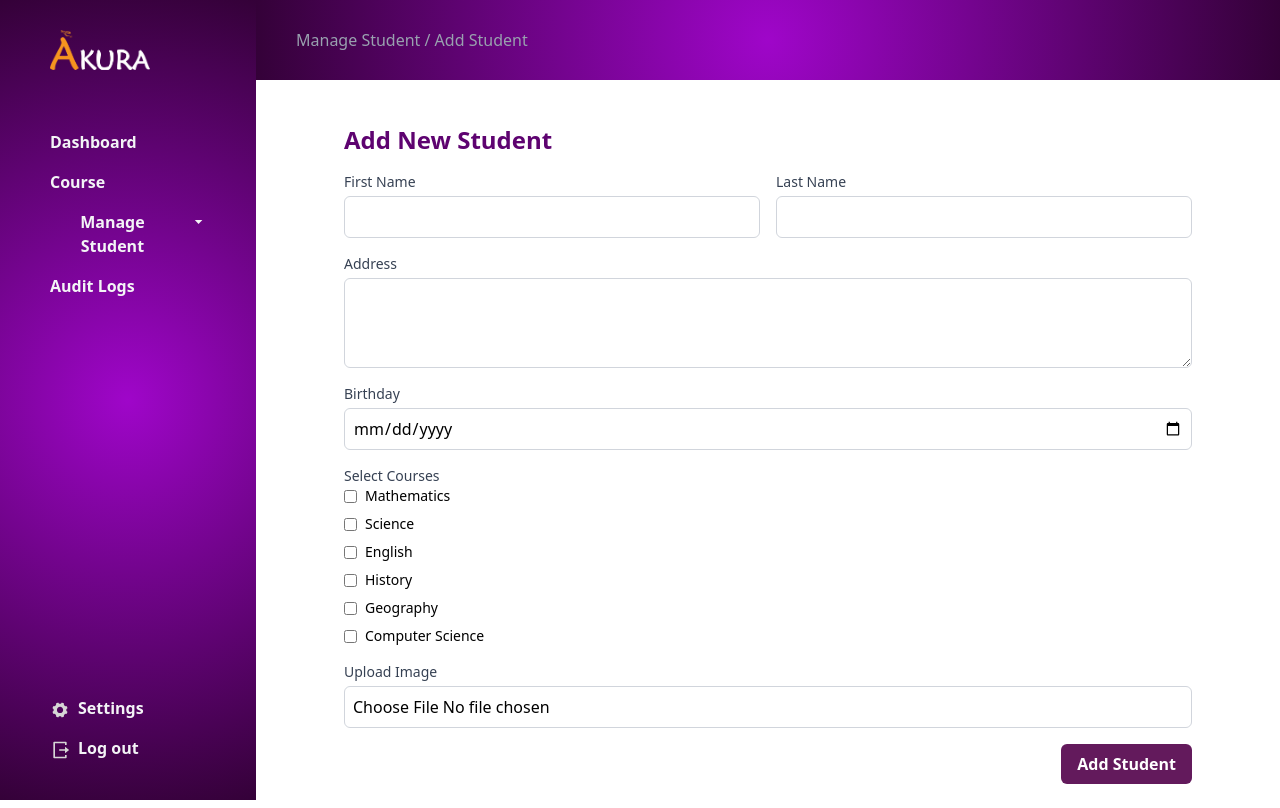
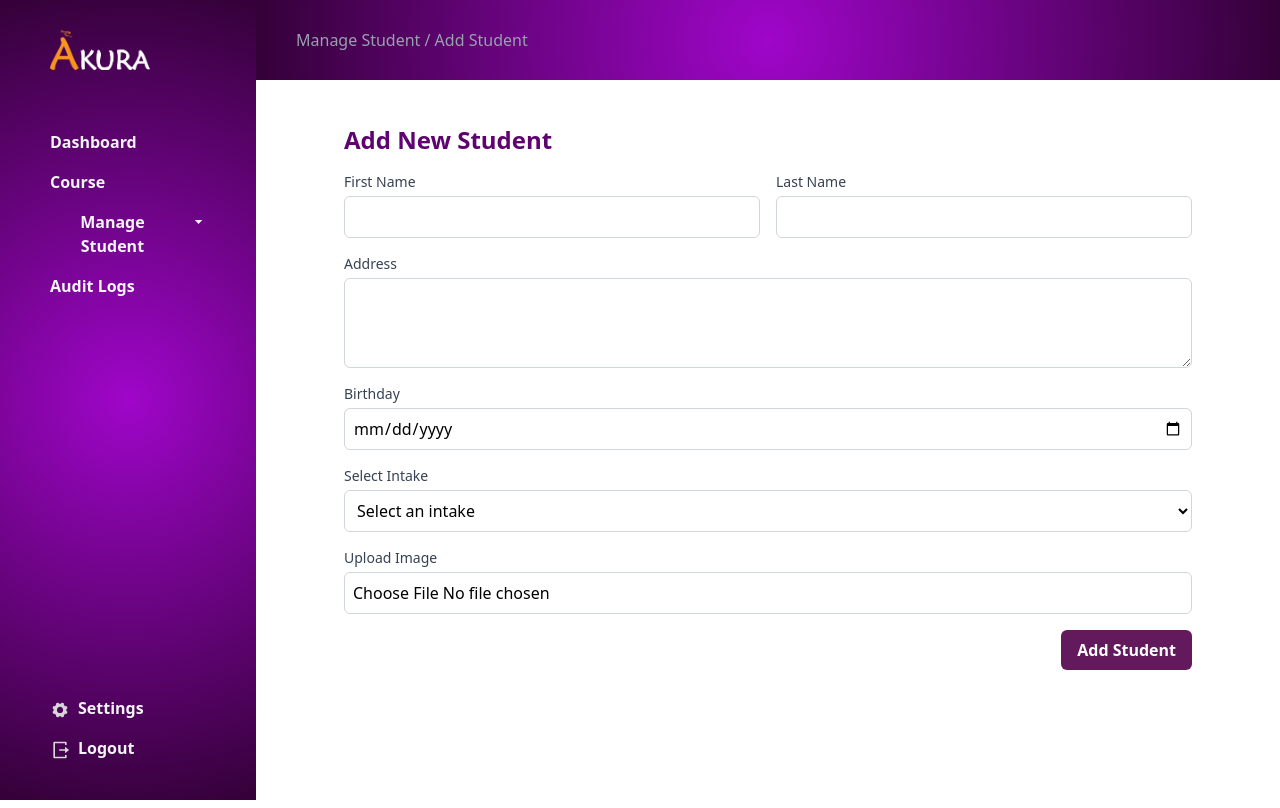
Before and after one commit to SachinThilakarathna/student-management-system, a React (Vite) app: page /addstudent in a window 1280 px wide. Built offline with nearby package versions, Linux system fonts and the light colour scheme.

Commit message:
Update some files

```diff
--- a/src/Components/Addstudentform.jsx
+++ b/src/Components/Addstudentform.jsx
@@ -6,18 +6,9 @@ function AddStudentForm() {
     lastName: '',
     address: '',
     birthday: '',
-    courses: [],
+    intake: '',
     image: null, // State to store the uploaded image
   });
-
-  const courses = [
-    'Mathematics',
-    'Science',
-    'English',
-    'History',
-    'Geography',
-    'Computer Science',
-  ];
 
   // Handle changes to form input fields
   const handleChange = (e) => {
@@ -25,19 +16,6 @@ function AddStudentForm() {
     setFormData({
       ...formData,
       [name]: value,
-    });
-  };
-
-  // Handle changes for course checkboxes
-  const handleCourseChange = (e) => {
-    const course = e.target.value;
-    const isChecked = e.target.checked;
-
-    setFormData({
-      ...formData,
-      courses: isChecked
-        ? [...formData.courses, course]
-        : formData.courses.filter((c) => c !== course),
     });
   };
 
@@ -115,24 +93,22 @@ function AddStudentForm() {
           />
         </div>
 
+        {/* Intake selection dropdown */}
         <div>
-          <label className="block text-sm font-medium text-gray-700">Select Courses</label>
-          <div className="space-y-2">
-            {courses.map((course, index) => (
-              <div key={index} className="flex items-center">
-                <input
-                  type="checkbox"
-                  id={`course-${course}`}
-                  name="courses"
-                  value={course}
-                  checked={formData.courses.includes(course)}
-                  onChange={handleCourseChange}
-                  className="mr-2"
-                />
-                <label htmlFor={`course-${course}`} className="text-sm">{course}</label>
-              </div>
-            ))}
-          </div>
+          <label htmlFor="intake" className="block text-sm font-medium text-gray-700">Select Intake</label>
+          <select
+            id="intake"
+            name="intake"
+            value={formData.intake}
+            onChange={handleChange}
+            className="mt-1 block w-full p-2 border border-gray-300 rounded-md"
+            required
+          >
+            <option value="">Select an intake</option>
+            <option value="Intake 40">Intake 40</option>
+            <option value="Intake 41">Intake 41</option>
+            <option value="Intake 42">Intake 42</option>
+          </select>
         </div>
 
         {/* Image upload section */}
--- a/src/Components/Header/Slidebarheader.jsx
+++ b/src/Components/Header/Slidebarheader.jsx
@@ -3,7 +3,7 @@ import React from 'react'
 function Slidebarheader(props) {
   return (
     <>
-    <div className='fixed top-0 left-0 w-full z-20'>
+    <div className='fixed top-0 left-0 w-full z-10'>
         <div className='relative bg-[radial-gradient(circle,_#9f06c9,_#340138)] h-20 ml-64'>
         <h1 className='pt-7 pl-10 font-normal text-gray-400'>{props.heading}</h1>
         </div>
--- a/src/Components/LogoutLink.jsx
+++ b/src/Components/LogoutLink.jsx
@@ -0,0 +1,64 @@
+import { useNavigate } from "react-router-dom";
+import { auth } from "../firebase";
+import { signOut } from "firebase/auth";
+import { toast, ToastContainer } from "react-toastify";
+import "react-toastify/dist/ReactToastify.css";
+
+function LogoutLink() {
+  const navigate = useNavigate();
+
+  const handleLogout = async () => {
+    try {
+      await signOut(auth);
+      toast.success("Logged out successfully!", {
+        position: "top-center",
+        autoClose: 2000,
+        style: {
+          background: "#631a5c", // Dark Purple Background
+          color: "#ffffff", // White Text
+          borderRadius: "8px", // Rounded Corners
+          fontSize: "16px", // Font Size
+          padding: "15px", // Padding Inside Toast
+          top: "70px",
+
+        },
+        progressStyle: {
+          background: "#be1faf", // Light Purple Progress Bar
+        },
+      });
+
+      setTimeout(() => navigate("/"), 2000); // Redirect after 2s
+    } catch (error) {
+      toast.error("Logout failed!", {
+        position: "top-center",
+        autoClose: 2000,
+        style: {
+          background: "#be1faf", // Light Purple Background
+          color: "#ffffff", // White Text
+          borderRadius: "8px", // Rounded Corners
+          fontSize: "16px", // Font Size
+          padding: "15px", // Padding Inside Toast
+          top: "70px",
+        },
+        progressStyle: {
+          background: "#631a5c", // Dark Purple Progress Bar
+        },
+      });
+    }
+  };
+
+  return (
+    <div>
+      <button
+        onClick={handleLogout}
+        className="text-gray-100 hover:text-[#F6941F] transition duration-200 ease-in-out rounded-lg"
+      >
+        Logout
+      </button>
+      <ToastContainer/>
+
+    </div>
+  );
+}
+
+export default LogoutLink;
--- a/src/Components/Slidebar/Slidebar.jsx
+++ b/src/Components/Slidebar/Slidebar.jsx
@@ -3,6 +3,7 @@ import { Slidelink, Slidelink2 } from "../Link/Slidelink.jsx";
 import { IoIosSettings } from "react-icons/io";
 import { RiLogoutBoxRLine } from "react-icons/ri";
 import { IoMdArrowDropdown } from "react-icons/io";
+import LogoutLink from "../LogoutLink.jsx";
 
 function Slidebar() {
   const [isVisible, setIsVisible] = useState(
@@ -47,6 +48,7 @@ function Slidebar() {
           {/* Submenu: Keep Visible */}
           <div className={`${isVisible ? "block" : "hidden"} pl-4 space-y-4`}>
             <Slidelink2 linkname2="Add Student" linkurl2="/addstudent" />
+            <Slidelink2 linkname2="Reomive Student" linkurl2="/removestudent" />
             <Slidelink2 linkname2="View Student List" linkurl2="/viewstudentlist" />
             <Slidelink2 linkname2="View Student Details" linkurl2="/viewstudentdetails" />
           </div>
@@ -67,8 +69,8 @@ function Slidebar() {
             onClick={handleLogOut}
           >
             <RiLogoutBoxRLine className="mt-1 mr-2 w-5 h-5 text-[#d6d6d6]" />
-            <Slidelink linkname="Log out" linkurl="/logout" />
-
+            {/* <Slidelink linkname="Log out" linkurl="/logout" /> */}
+            <LogoutLink/>
           </div>
         </div>
       </div>
--- a/src/Pages/Dashboard.jsx
+++ b/src/Pages/Dashboard.jsx
@@ -8,7 +8,7 @@ function Dashboard() {
     <>
       <Slidebar />
       <Slidebarheader heading="Dashboard" />
-      <div className="pt-20 ml-64 z-10">
+      <div className="pt-20 ml-64 z-3">
         <div className="mb-15">
           <h1 className="relative ml-10 mt-10 font-bold text-[19px] sm:text-[20px] md:text-[23px]">
             Overview
--- a/src/Pages/Login.jsx
+++ b/src/Pages/Login.jsx
@@ -1,71 +1,79 @@
 import { useState } from "react";
-import { useNavigate } from "react-router-dom"; // Import useNavigate
+import { useNavigate } from "react-router-dom";
 import { IoEyeOutline, IoEyeOffOutline } from "react-icons/io5";
-import { auth } from "../firebase"; // Import Firebase auth
-import { signInWithEmailAndPassword } from "firebase/auth";
-import { toast } from "react-toastify";
+import { auth } from "../firebase";
+import { signInWithEmailAndPassword, sendPasswordResetEmail } from "firebase/auth";
+import { toast, ToastContainer } from "react-toastify";
 import "react-toastify/dist/ReactToastify.css";
-import { ToastContainer } from "react-toastify";
 
 function Login() {
   const [email, setEmail] = useState("");
   const [password, setPassword] = useState("");
   const [showPassword, setShowPassword] = useState(false);
-  const [error, setError] = useState("");
-  const navigate = useNavigate(); // Initialize navigate function
+  const navigate = useNavigate();
 
-
-  //pw icon
+  // Toggle Password Visibility
   const togglePasswordVisibility = () => {
     setShowPassword(!showPassword);
   };
 
-
-  //login success notification
+  // Handle Login
   const handleSubmit = async (e) => {
     e.preventDefault();
-    setError("");
-
     try {
       await signInWithEmailAndPassword(auth, email, password);
       toast.success("Login successful!", {
         position: "top-center",
         autoClose: 2000,
-        hideProgressBar: false,
-        closeOnClick: true,
-        pauseOnHover: true,
-        draggable: true,
-        style: {
-          background: "#631a5c", // Dark Purple Background
-          color: "#ffffff", // White Text
-        },
-        progressStyle: {
-          background: "#be1faf", // Light Purple Progress Bar
-        },
+        style: { background: "#631a5c", color: "#ffffff" },
+        progressStyle: { background: "#be1faf" },
       });
       setTimeout(() => navigate("/dashboard"), 2000);
     } catch (err) {
       toast.error("Invalid email or password.", {
         position: "top-center",
         autoClose: 2000,
-        style: {
-          background: "#be1faf", // Light Purple Background for Errors
-          color: "#ffffff", // White Text
-        },
-        progressStyle: {
-          background: "#631a5c", // Dark Purple Progress Bar
-        },
+        style: { background: "#be1faf", color: "#ffffff" },
+        progressStyle: { background: "#631a5c" },
       });
     }
   };
 
+  // Handle Forgot Password
+  const handleForgotPassword = async () => {
+    if (!email) {
+      toast.warn("Please enter your email first!", {
+        position: "top-center",
+        autoClose: 2000,
+        style: { background: "#be1faf", color: "#ffffff" },
+        progressStyle: { background: "#631a5c" },
+      });
+      return;
+    }
+
+    try {
+      await sendPasswordResetEmail(auth, email);
+      toast.success("Password reset email sent!", {
+        position: "top-center",
+        autoClose: 2000,
+        style: { background: "#631a5c", color: "#ffffff" },
+        progressStyle: { background: "#be1faf" },
+      });
+    } catch (error) {
+      toast.error("Failed to send reset email. Check email format!", {
+        position: "top-center",
+        autoClose: 2000,
+        style: { background: "#be1faf", color: "#ffffff" },
+        progressStyle: { background: "#631a5c" },
+      });
+    }
+  };
 
   return (
     <div className="flex items-center justify-center min-h-screen bg-cover bg-center" style={{ backgroundImage: "url('background.png')" }}>
       <ToastContainer />
       <div className="bg-transparent text-white border-2 border-white/20 backdrop-blur-2xl p-8 rounded-2xl shadow-lg w-96">
         <h1 className="text-2xl font-semibold text-center mb-6">Login</h1>
-        {error && <p className="text-red-500 text-center">{error}</p>}
         <form onSubmit={handleSubmit}>
           <div className="mb-4 relative">
             <input
@@ -94,12 +102,12 @@ function Login() {
             <label className="flex items-center">
               <input type="checkbox" className="mr-2" /> Remember Me
             </label>
-            <a href="#" className="hover:underline text-[#631a5c] font-medium">Forgot password?</a>
+            {/* Forgot Password Link with Click Handler */}
+            <button type="button" onClick={handleForgotPassword} className="hover:underline text-[#631a5c] font-medium">
+              Forgot password?
+            </button>
           </div>
-          <button
-            type="submit"
-            className="w-full text-white py-2 rounded-lg hover:bg-[#be1faf] transition bg-[#631a5c]"
-          >
+          <button type="submit" className="w-full text-white py-2 rounded-lg hover:bg-[#be1faf] transition bg-[#631a5c]">
             Login
           </button>
         </form>
```
